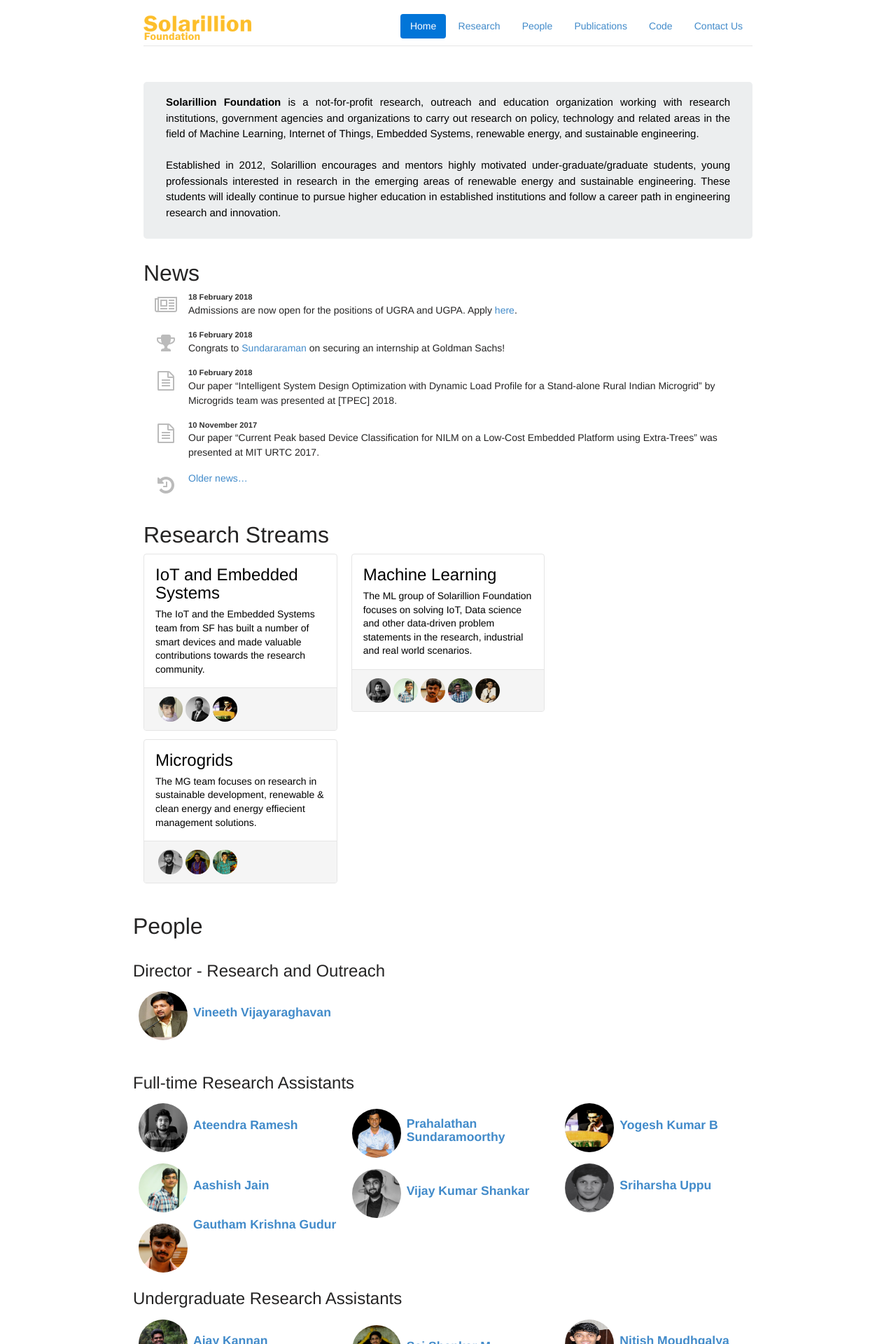
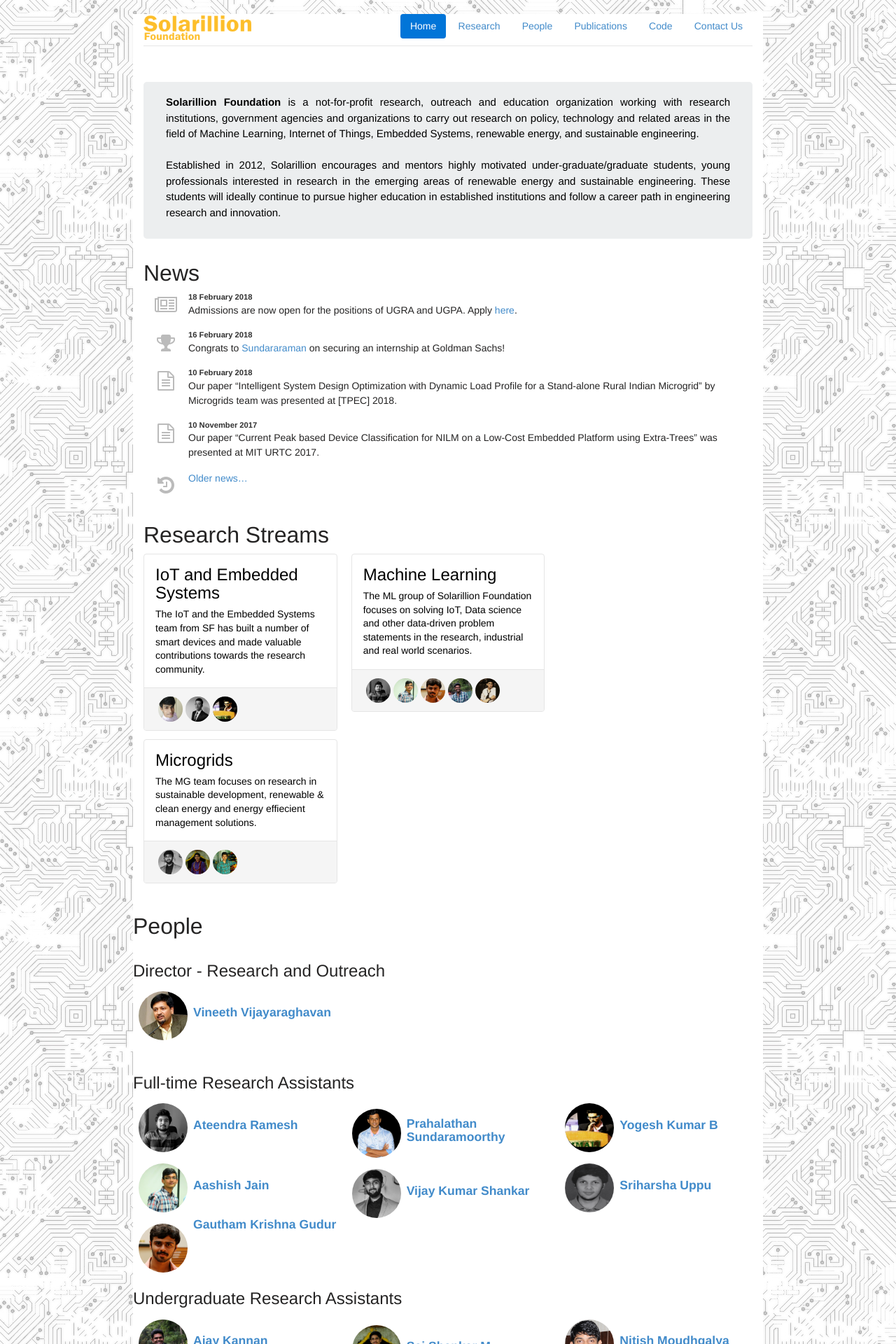
Before and after one commit to prahalath/solarillionfoundation.github.io, a Jekyll site: the page built from index.html, in a window 1280 px wide. Shown: the top 1920 px of the page at 70% size. Built offline with Jekyll 4.4.1, drawn with Linux system fonts in a browser that asks for light colours; nearby versions of some CDN libraries; Markdown is read by kramdown in place of the engine named in the settings.

Commit message:
Images made better

```diff
--- a/css/sampa.scss
+++ b/css/sampa.scss
@@ -34,8 +34,8 @@
         padding-bottom: 20px;
         font-size: $base-font-size;
         font-weight: 400;
-        // background-image: url("../img/Circuit2.jpg");
-        // background-repeat: repeat-xy;
+        background-image: url("../img/Circuit2.jpg");
+        background-repeat: repeat-xy;
         }
 
     }
```
Also changed, not shown: img/people/Vineeth-Vijayaraghavan.png, img/people/aashish.png, img/people/abishek.png, img/people/arjun.png, img/people/aswinnatesh.png, img/people/bala.png, img/people/dhiwaakar.png, img/people/gandhi.png, img/people/karan.png, img/people/meghana.png, img/people/nitish.png, img/people/priyanka.png, img/people/rishikanth.png, img/people/shashank.png, 3 more files.
